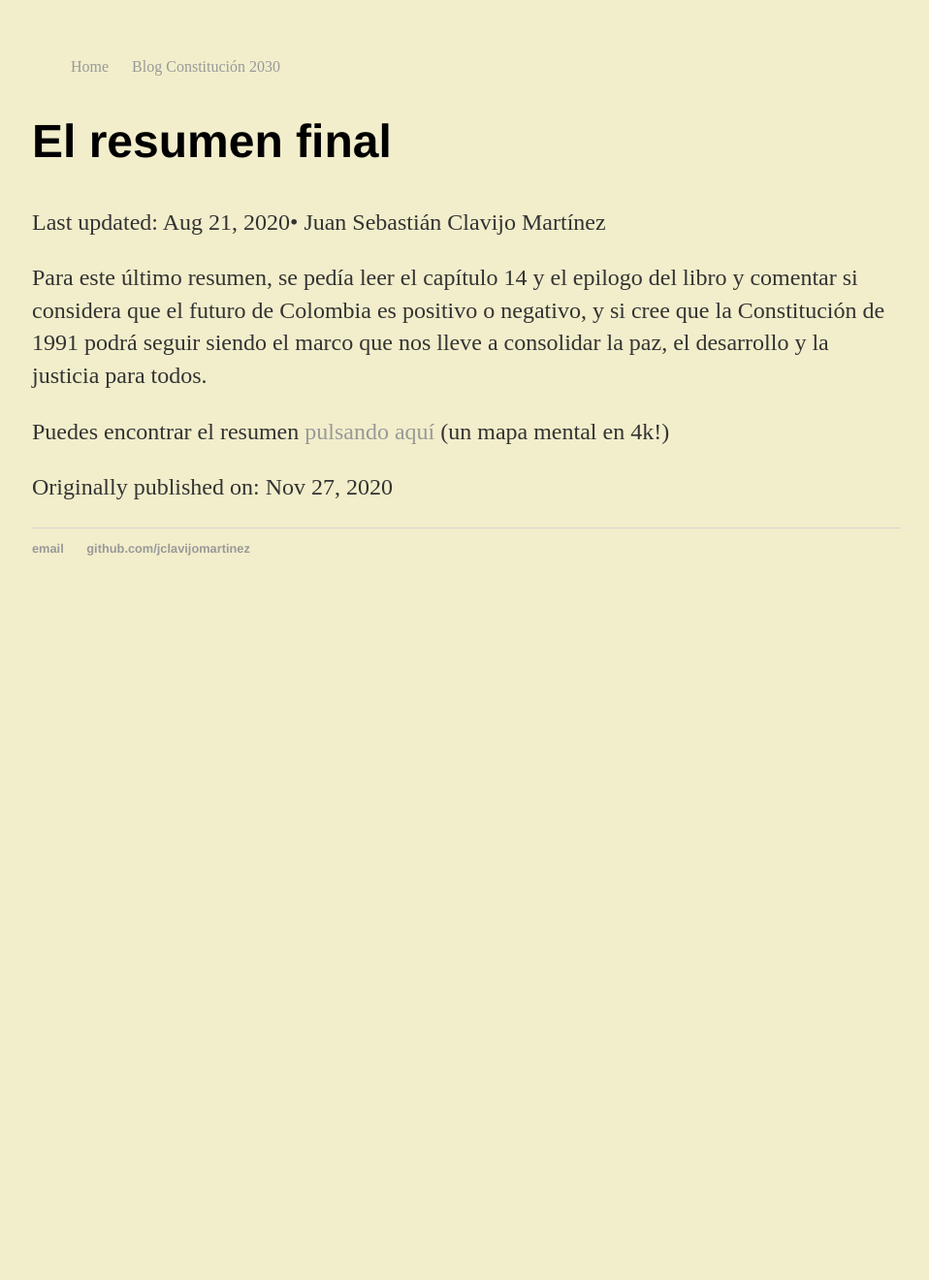
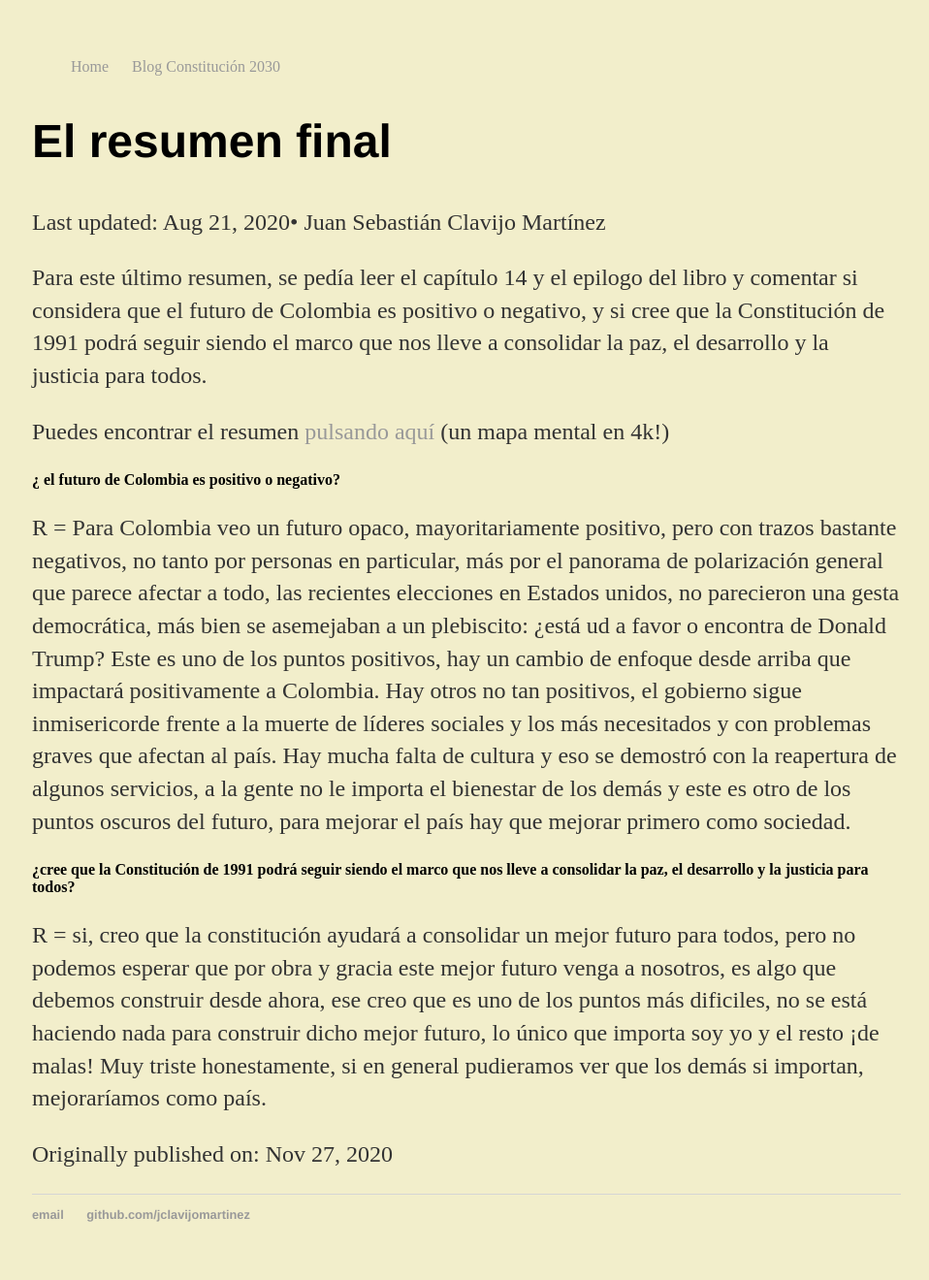
Before and after one commit to jclavijomartinez/jclavijomartinez.github.io, a Jekyll site: the page built from _posts/2020-11-27-resumen-final.md, in a window 1280 px wide. Shown: the whole page at 97% size, without its empty margins (159-1117 px from the left). Built offline with Jekyll 4.4.1, drawn with Linux system fonts in a browser that asks for light colours; before the commit the page ends 900 px from its top, so only the background shows below that.

Commit message:
Update 2020-11-27-resumen-final.md

```diff
--- a/_posts/2020-11-27-resumen-final.md
+++ b/_posts/2020-11-27-resumen-final.md
@@ -9,3 +9,11 @@ last_modified_at:   2020-08-21 10:05:35 -0050
 Para este último resumen, se pedía leer el capítulo 14 y el epilogo del libro y comentar si considera que el futuro de Colombia es positivo o negativo, y si cree que la Constitución de 1991 podrá seguir siendo el marco que nos lleve a consolidar la paz, el desarrollo y la justicia para todos.
 
 Puedes encontrar el resumen <a href="/images/resumen2.jpg">pulsando aquí</a> (un mapa mental en 4k!)
+
+#### ¿ el futuro de Colombia es positivo o negativo?
+
+R = Para Colombia veo un futuro opaco, mayoritariamente positivo, pero con trazos bastante negativos, no tanto por personas en particular, más por el panorama de polarización general que parece afectar a todo, las recientes elecciones en Estados unidos, no parecieron una gesta democrática, más bien se asemejaban a un plebiscito: ¿está ud a favor o encontra de Donald Trump? Este es uno de los puntos positivos, hay un cambio de enfoque desde arriba que impactará positivamente a Colombia. Hay otros no tan positivos, el gobierno sigue inmisericorde frente a la muerte de líderes sociales y los más necesitados y con problemas graves que afectan al país. Hay mucha falta de cultura y eso se demostró con la reapertura de algunos servicios, a la gente no le importa el bienestar de los demás y este es otro de los puntos oscuros del futuro, para mejorar el país hay que mejorar primero como sociedad.
+
+#### ¿cree que la Constitución de 1991 podrá seguir siendo el marco que nos lleve a consolidar la paz, el desarrollo y la justicia para todos?
+
+R = si, creo que la constitución ayudará a consolidar un mejor futuro para todos, pero no podemos esperar que por obra y gracia este mejor futuro venga a nosotros, es algo que debemos construir desde ahora, ese creo que es uno de los puntos más dificiles, no se está haciendo nada para construir dicho mejor futuro, lo único que importa soy yo y el resto ¡de malas! Muy triste honestamente, si en general pudieramos ver que los demás si importan, mejoraríamos como país.
```
